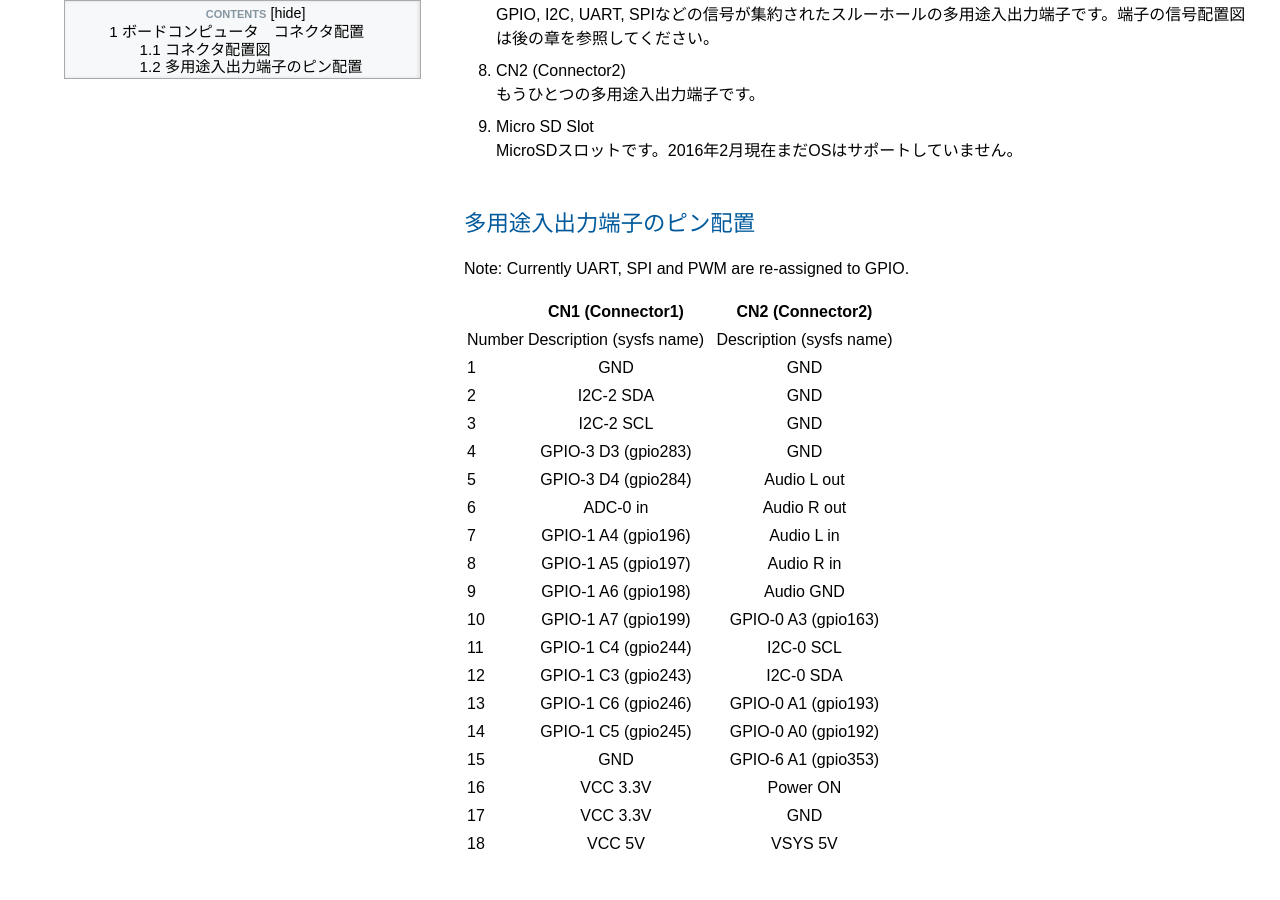
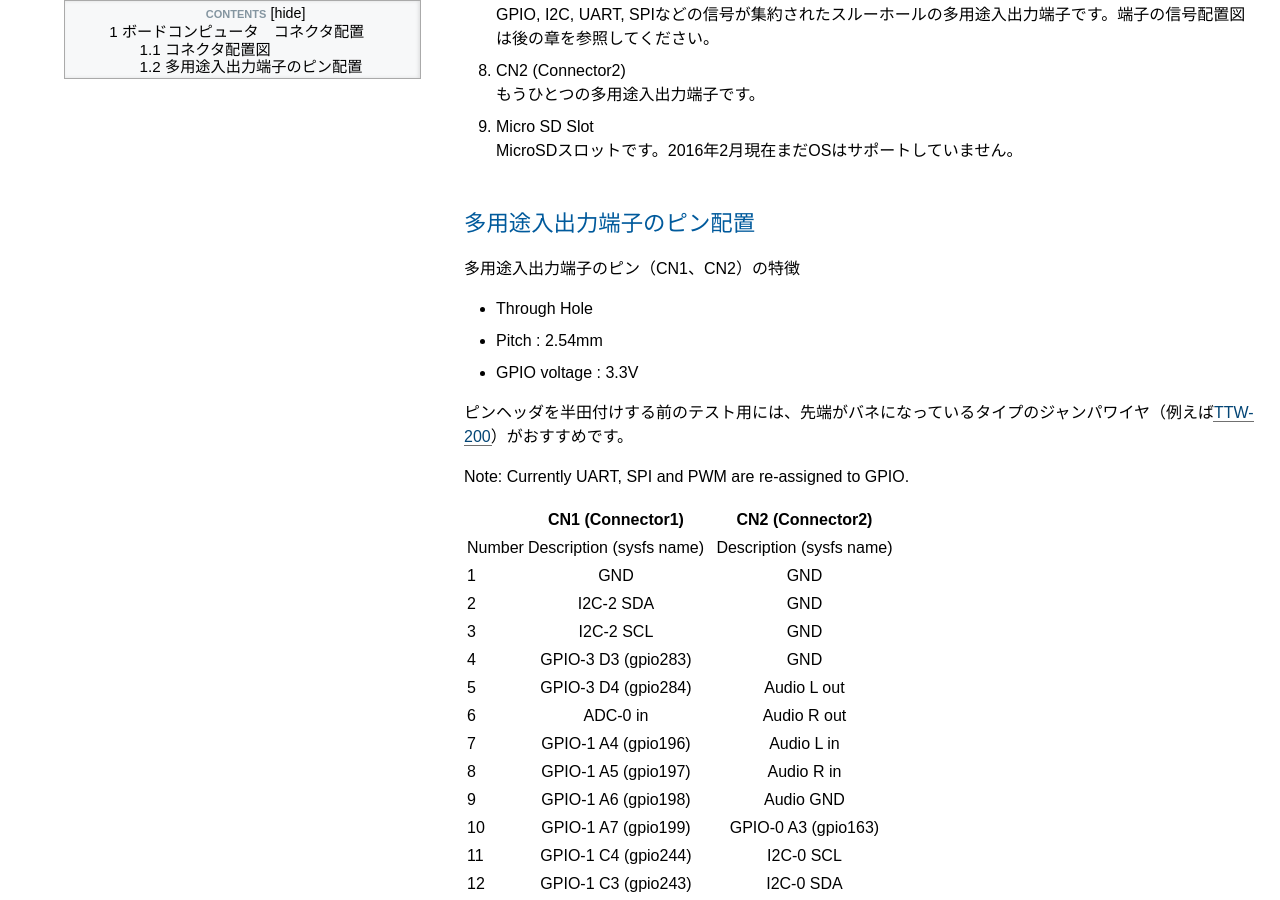
Before and after one commit to chirimen-oh/chirimen-oh.github.io, a Jekyll site: the page built from docs/ja/board_connectors.md, in a window 1280 px wide and 900 px high, scrolled down 1369 px. Built offline with Jekyll 4.4.1, drawn with Linux system fonts in a browser that asks for light colours; nearby versions of some CDN libraries.

Commit message:
add features of connector

```diff
--- a/docs/ja/board_connectors.md
+++ b/docs/ja/board_connectors.md
@@ -31,6 +31,13 @@ GPIO, I2C, UART, SPIなどの信号が集約されたスルーホールの多用
 MicroSDスロットです。2016年2月現在まだOSはサポートしていません。
 
 ## 多用途入出力端子のピン配置
+多用途入出力端子のピン（CN1、CN2）の特徴
+- Through Hole
+- Pitch : 2.54mm
+- GPIO voltage : 3.3V
+
+ピンヘッダを半田付けする前のテスト用には、先端がバネになっているタイプのジャンパワイヤ（例えば[TTW-200](https://www.amazon.co.jp/%E3%82%B5%E3%83%B3%E3%83%8F%E3%83%A4%E3%83%88-TTW-200-%E3%82%B9%E3%83%AB%E3%83%9B%E3%83%BC%E3%83%AB%E7%94%A8%E3%83%86%E3%82%B9%E3%83%88%E3%83%AF%E3%82%A4%E3%83%A4/dp/B00J7LFHVU)）がおすすめです。
+
 Note: Currently UART, SPI and PWM are re-assigned to GPIO.
 
 ||CN1 (Connector1)| |CN2 (Connector2)|
@@ -55,6 +62,7 @@ Note: Currently UART, SPI and PWM are re-assigned to GPIO.
 |17|VCC 3.3V| |GND|
 |18|VCC 5V| |VSYS 5V|
 
+
 <!-- (ORIGINAL)
 ||CN1 (Connector1)| |CN2 (Connector2)|
 |------------|:--:|:----------:|:----------------:|
```
Also changed, not shown: docs/en/board_connectors.md (+8 -0 lines).
